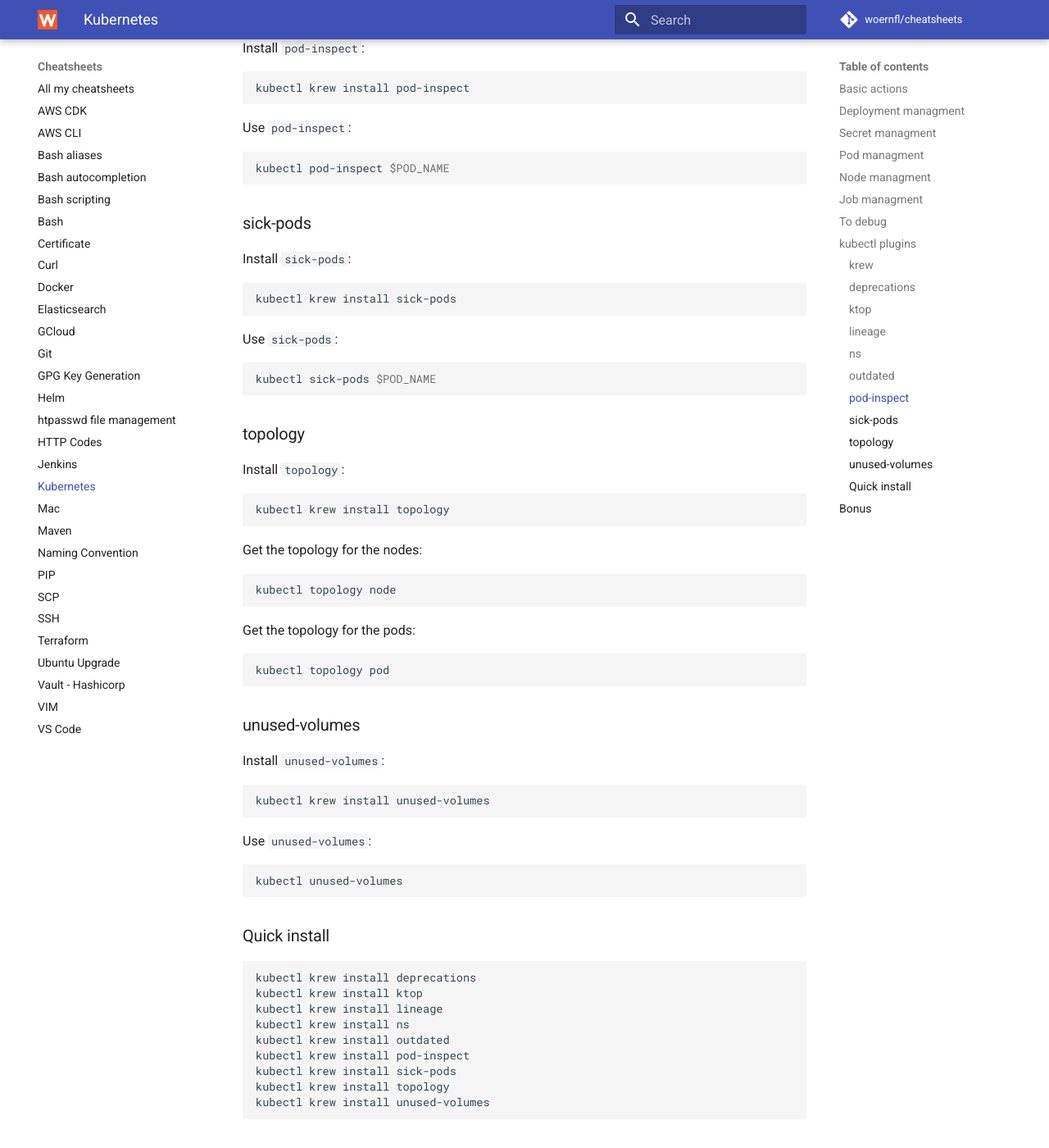
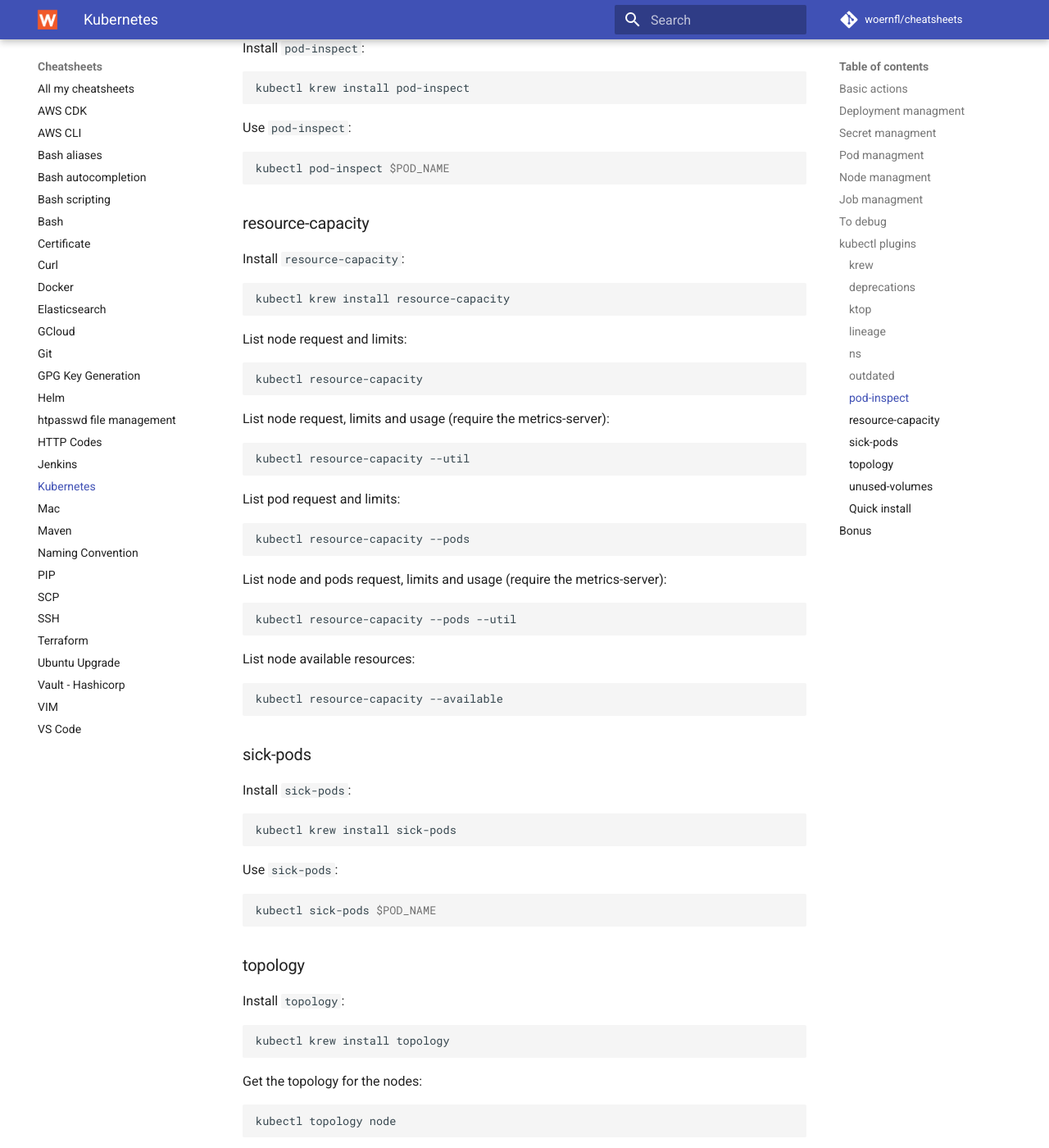
Before and after one commit to woernfl/cheatsheets, an MkDocs documentation site: the page built from docs/kubernetes.md, in a window 1280 px wide and 1400 px high, scrolled down 5191 px. Shown: the whole window at 82% size. Built offline with MkDocs 1.6.1 and Material for MkDocs 9.7.7, drawn with Linux system fonts in a browser that asks for light colours; comment, search, counter and statistics services are not loaded.

Commit message:
Update kubernetes.md

````diff
--- a/docs/kubernetes.md
+++ b/docs/kubernetes.md
@@ -291,6 +291,44 @@
 kubectl pod-inspect $POD_NAME
 ```
 
+### resource-capacity
+
+Install `resource-capacity`:
+
+```bash
+kubectl krew install resource-capacity
+```
+
+List node request and limits:
+
+```bash
+kubectl resource-capacity
+```
+
+List node request, limits and usage (require the metrics-server):
+
+```bash
+kubectl resource-capacity --util
+```
+
+List pod request and limits:
+
+```bash
+kubectl resource-capacity --pods
+```
+
+List node and pods request, limits and usage (require the metrics-server):
+
+```bash
+kubectl resource-capacity --pods --util
+```
+
+List node available resources:
+
+```bash
+kubectl resource-capacity --available
+```
+
 ### sick-pods
 
 Install `sick-pods`:
````
